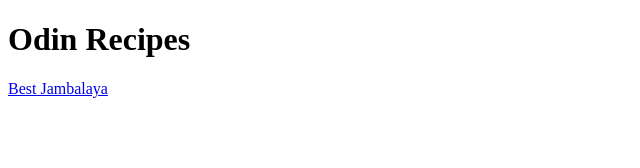
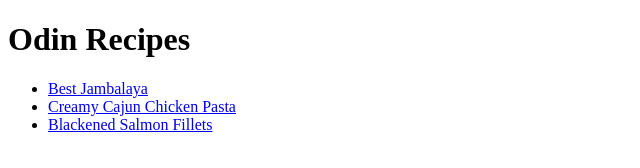
Before and after one commit to ArturFojut/odin-recipes, a plain HTML site: page index.html in a window 1280 px wide. Shown: the whole page, without its empty margins (0-640 px from the left). Drawn offline with Linux system fonts and the light colour scheme.

Commit message:
Change default site by adding new recipes from Internet

```diff
--- a/index.html
+++ b/index.html
@@ -6,6 +6,10 @@
     </head>
     <body>
         <h1>Odin Recipes</h1>
-        <a href="recipes/jambalaya.html">Best Jambalaya</a>
+        <ul>
+            <li><a href="recipes/jambalaya.html">Best Jambalaya</a></li>
+            <li><a href="https://www.allrecipes.com/recipe/12009/creamy-cajun-chicken-pasta/">Creamy Cajun Chicken Pasta</a></li>
+            <li><a href="https://www.allrecipes.com/recipe/36487/blackened-salmon-fillets/">Blackened Salmon Fillets</a></li>
+        </ul>
     </body>
 </html>
```
